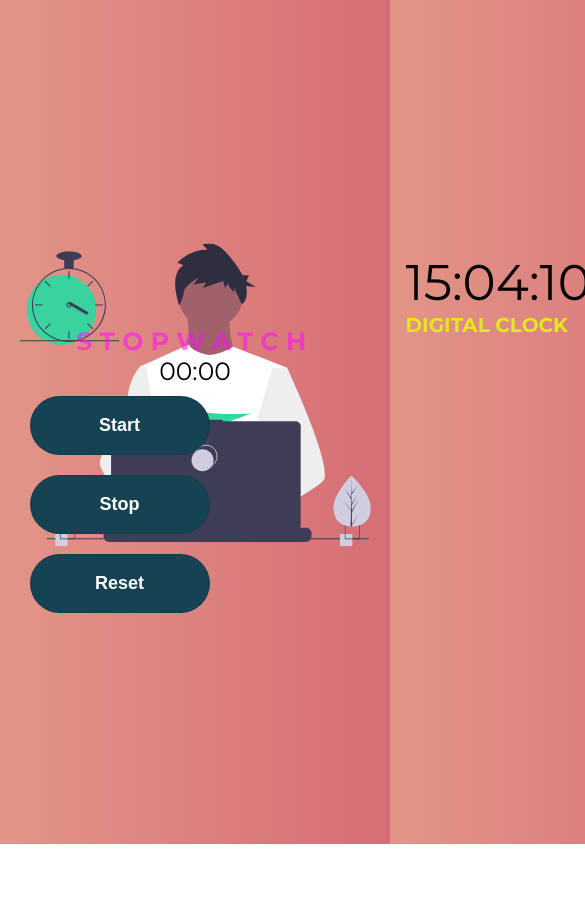
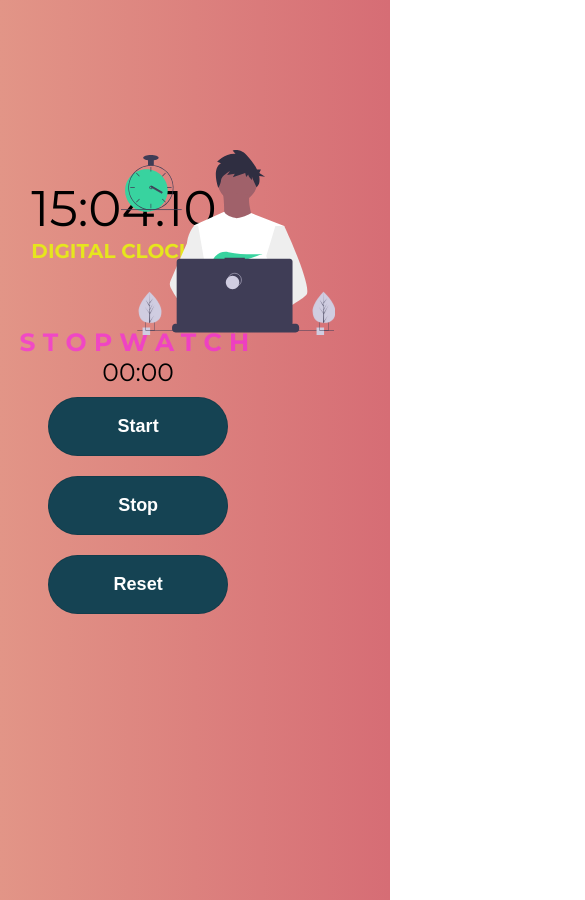
Before and after one commit to AliAbukahil/stopWatchApp, a website: page src/index.html in a window 390 px wide. Shown: the whole page, 585 px wide, since content can reach past the window. Before the commit the page ends 844 px from the top, so only its background shows below. Drawn offline with nearby package versions, Linux system fonts and the light colour scheme; files that its build step writes are made by us from their sources.

Commit message:
fully responsive four breakpoints

```diff
--- a/src/index.html
+++ b/src/index.html
@@ -35,7 +35,7 @@
     <!-- SVG Section -->
     <section class="container">
       <div class="intro-images">
-        <svg
+        <svg class="svg"
           width="799"
           height="690"
           viewBox="0 0 799 690"
--- a/src/scss/_hero.scss
+++ b/src/scss/_hero.scss
@@ -55,7 +55,7 @@ main {
 
 .digitalWatch {
   position: absolute;
-  left: 110%;
+  left: 155%;
   top: -25%;
 
   .watch {
--- /dev/null
+++ b/src/scss/_responsive.scss
@@ -0,0 +1,77 @@
+@media screen and (max-width: 1444px) {
+  .svg {
+    height: 80vh;
+  }
+
+  .digitalWatch {
+    position: absolute;
+    left: 97%;
+    top: -25%;
+  }
+}
+
+@media screen and (max-width: 1024px) {
+  .svg {
+    height: 70vh;
+  }
+
+  .wrapper__buttons {
+    display: grid;
+  }
+
+  .digitalWatch {
+    position: absolute;
+    left: 15%;
+    top: -50%;
+  }
+}
+
+@media screen and (max-width: 768px) {
+  .svg {
+    height: auto;
+    width: 55vw;
+    position: absolute;
+    top: 10rem;
+    right: 9vw;
+  }
+
+  .wrapper {
+    position: absolute;
+    bottom: -85rem;
+  }
+
+  .digitalWatch {
+    position: absolute;
+    left: 5%;
+    top: 15%;
+
+    .watch {
+      font-size: 5rem;
+    }
+  }
+
+  .digitalWatch_title {
+    font-size: 1rem;
+  }
+}
+
+@media screen and (max-width: 320px) {
+  .svg {
+    height: auto;
+    width: 75vw;
+    position: absolute;
+    top: -4rem;
+    right: 18vw;
+  }
+
+  .wrapper {
+    width: auto;
+    height: 88rem;
+  }
+
+  .digitalWatch {
+    position: absolute;
+    left: 15%;
+    top: 20%;
+  }
+}
--- a/src/scss/main.scss
+++ b/src/scss/main.scss
@@ -2,3 +2,4 @@
 @import "global";
 @import "hero";
 @import "animation";
+@import "responsive";
```
